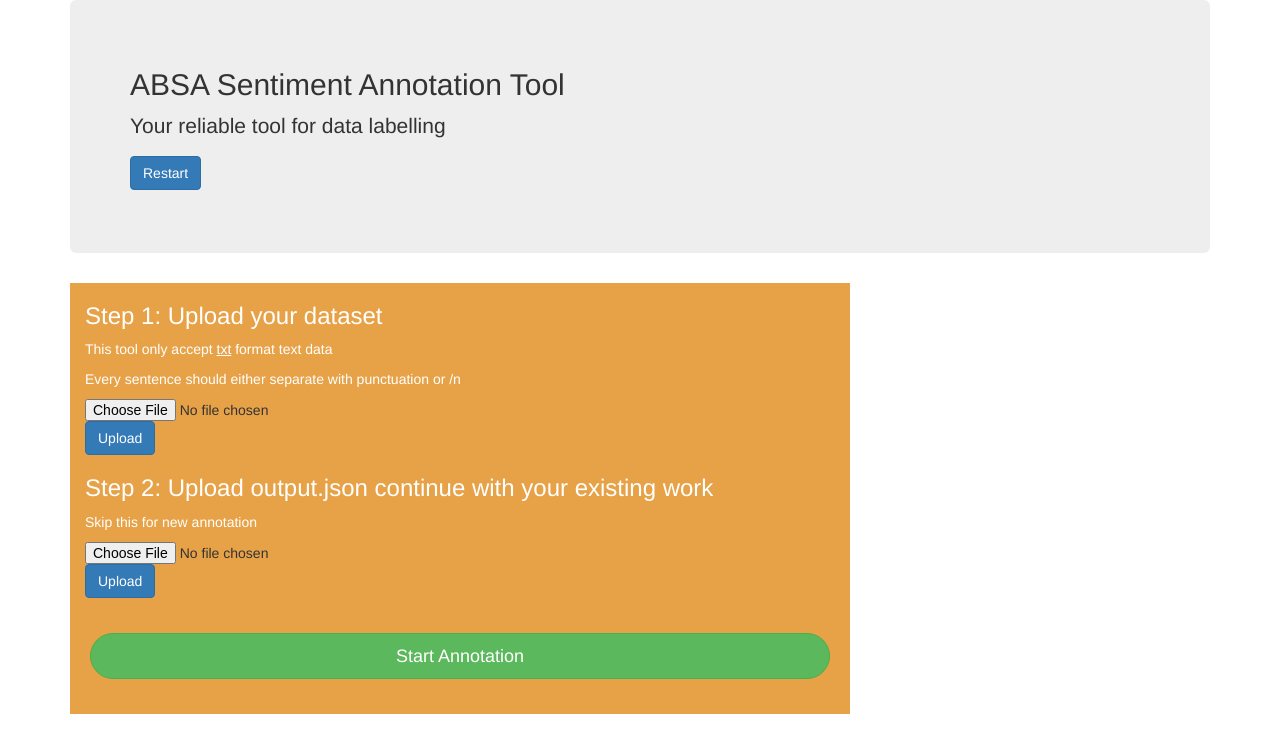
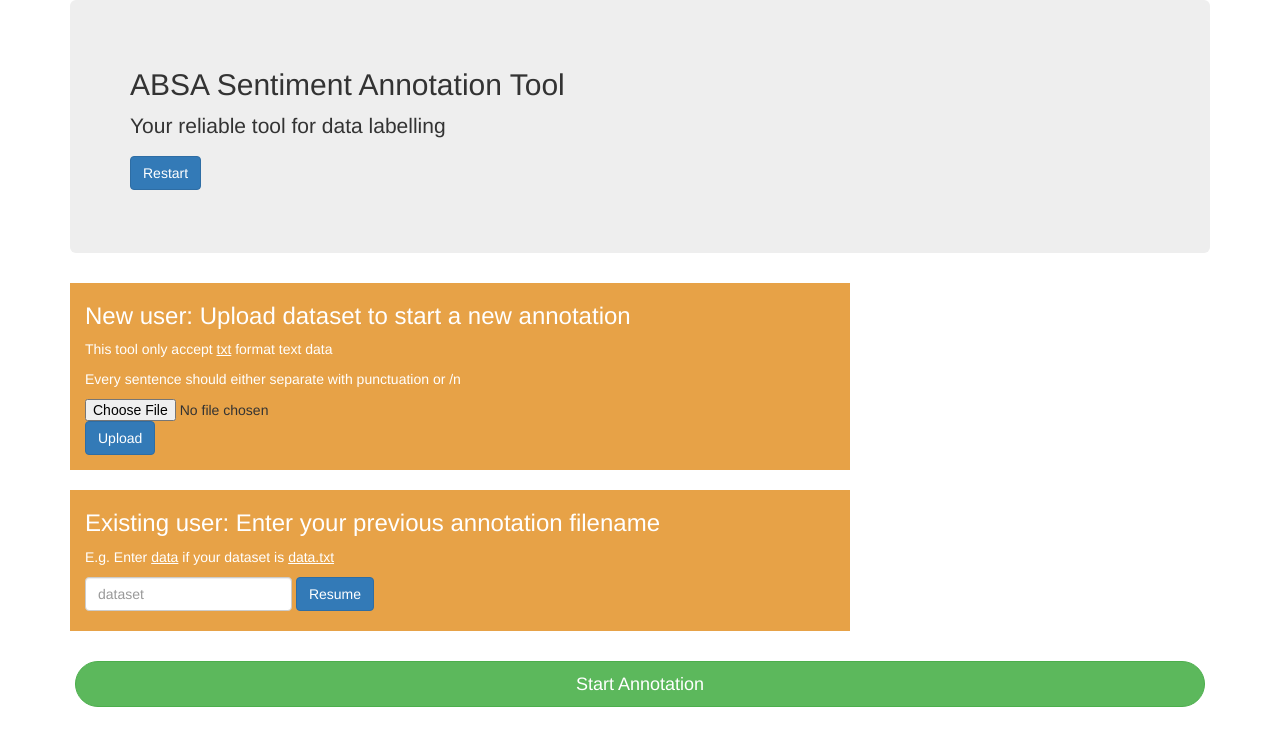
Before and after one commit to laukwunkei/ABSA-annotation-tool, a Flask app: page / in a window 1280 px wide. Shown: the top 753 px of the page. Run offline with Flask 2, Linux system fonts and the light colour scheme; some libraries are stand-ins or nearby versions.

Commit message:
Add summary features

```diff
--- /dev/null
+++ b/Test files/review1.txt
@@ -0,0 +1 @@
+I liked the aluminum body. Lightweight and the screen is beautiful! Buy it, love it, and I promise you won't regret it. From the build quality to the performance, everything about it has been sub-par from what I would have expected from Apple. pretty much everything else about the computer is good it just stops working out of no were. Originally bought it for my wife. It was truly a great computer costing less than one thousand bucks before tax. I bought this laptop on Saturday and am completely in love with it!
--- /dev/null
+++ b/Test files/review2.txt
@@ -0,0 +1 @@
+If you don't like fingerprints, this might not be the laptop for you. Boots up fast and runs great! Call tech support, standard email the form and fax it back in to us. I did contact HP and share how unhappy I am. This is my second MacBook. The service I received from Toshiba went above and beyond the call of duty. I would recommend it just because of the internet speed probably because thats the only thing i really care about.
--- /dev/null
+++ b/Test files/review3.txt
@@ -0,0 +1 @@
+The driver updates don't fix the issue, very frustrating. Dell wanted to charge us for everything everytime I called them with a problem. THIS HAS BEEN NOTHING BUT A HEADACHE SINCE WE PURCHASED IT. Im glad that it has such great features in it. it's just a great toy to have around. When this happened I would have to completely power off my computer and restart it. I always have used a tower home PC and jumped to the laptop and have been very satisfied with its performance. I asked how they would determine that since there are no scratches, dents or other signs of damage and was told that was the only way this type of damage could happen. I had finally reached my limit and broke down. and dell and best buy both refused to take it back after i only had it for 1 hour....
--- a/app.py
+++ b/app.py
@@ -1,19 +1,21 @@
-#flask packages
+# Flask packages
 from flask import Flask, render_template, request, session, redirect, flash, send_file
-from flask_sqlalchemy import SQLAlchemy
 from flask_bootstrap import Bootstrap
 from flask_uploads import UploadSet,configure_uploads,IMAGES,DATA,ALL
 
-#systems
+# Systems
 import os
 import sys
 import json
+import string
 from werkzeug.utils import secure_filename
 import spacy
 
+# Flask app settings
 app = Flask(__name__)
 Bootstrap(app)
-app.config['UPLOAD_PATH'] = 'uploads'
+app.config['UPLOAD_data'] = 'data'
+app.config['UPLOAD_output'] = 'output'
 app.secret_key = 'dljsaklqk24e21cjn!Ew@@dsa5'
 ALLOWED_EXTENSIONS = set(['txt', 'json'])
 
@@ -26,14 +28,54 @@ def allowed_file(filename):
     return '.' in filename and filename.rsplit('.', 1)[1].lower() in ALLOWED_EXTENSIONS
 
 def count_uploadfile(dir):
-    list = os.listdir(dir) # dir is your directory path
+    list = os.listdir(dir)
     number_files = len(list)
     return number_files
 
-def findtxtfile(dir):
+def findfilebyformat(dir, format):
     for file in os.listdir(dir):
-        if file.endswith(".txt"):
+        if file.endswith(format):
             return file
+
+def createFolder(directory):
+    try:
+        if not os.path.exists(directory):
+            os.makedirs(directory)
+    except OSError:
+        print ('Error: Creating directory. ' +  directory)
+
+def deleteDir(dirPath):
+    deleteFiles = []
+    deleteDirs = []
+    for root, dirs, files in os.walk(dirPath):
+        for f in files:
+            deleteFiles.append(os.path.join(root, f))
+        for d in dirs:
+            deleteDirs.append(os.path.join(root, d))
+    for f in deleteFiles:
+        os.remove(f)
+    for d in deleteDirs:
+        os.rmdir(d)
+    os.rmdir(dirPath)
+
+def summary(data):
+    num_unsentiment = 0
+    num_neutral = 0
+    num_pos = 0
+    num_negative = 0
+    for list in data.values():
+        if list == []:
+            num_unsentiment+=1
+            continue
+        for dict in list:
+            for val in dict.values():
+                if int(val) == -1:
+                    num_negative+=1
+                if int(val) == 0:
+                    num_neutral+=1
+                if int(val) == 1:
+                    num_pos+=1
+    return num_unsentiment,num_neutral,num_pos,num_negative
 
 @app.route('/')
 def index():
@@ -52,59 +94,88 @@ def upload_data():
             flash('No selected file')
         if file and allowed_file(file.filename):
             filename_data = secure_filename(file.filename)
-            file.save(os.path.join(app.config['UPLOAD_PATH'], filename_data))
+            session['filename_data'] = filename_data
+            # Create a file under data -> filename as datasetname
+            foldername = filename_data.split('.tx')[0]
+            path = './data/' + foldername +  '/'
+            # Flash error: File exists already
+            if os.path.exists(path):
+                flash("Dataset {} has already exist. Rename your file to procceed.".format(foldername))
+                return redirect('/')
+            session['foldername'] = foldername
+            path = './data/' + foldername +  '/'
+            session['folderpath'] = path
+            createFolder(path)
+            file.save('data/' + foldername + '/' + filename_data)
             flash('File ({}) successfully uploaded'.format(filename_data))
-        return redirect('/')
+            return redirect('/')
+        else:
+            flash("You should upload valid file")
+            return redirect('/')
 
 @app.route('/upload_output', methods=['POST'])
 def upload_output():
     if request.method == 'POST':
-        # check if the post request has the file part
-        if 'output' not in request.files:
-            flash('No file part')
-        file = request.files['output']
-        # If the user does not select a file, the browser submits an
-        # empty file without a filename.
-        if file.filename == '':
-            flash('No selected file')
-        if file and allowed_file(file.filename):
-            filename_output = secure_filename(file.filename)
-            file.save(os.path.join(app.config['UPLOAD_PATH'], filename_output))
-            flash('File ({}) successfully uploaded'.format(filename_output))
+        foldername = request.form['dataset']
+        path = 'data/' + foldername + '/'
+        if not os.path.exists(path):
+            flash('Database "{}" not found'.format(foldername))
+            return redirect('/')
+        session['folderpath'] = path
+        session['filename_data'] = foldername + '.txt'
+        flash('Your previous annotation {} is found'.format(foldername))
         return redirect('/')
 
 @app.route('/start_annotation', methods=['POST','GET'])
 def start_annotation():
+    # Retrieving current annotation foldername
+    folderpath = session.get("folderpath", None)
     # Going back to index page and flash warning
-    if count_uploadfile('uploads') == 0:
+    if folderpath == None:
         flash('Please upload data file before annotation')
         return redirect('/')
-    # find file end with txt and Store filename
-    num_sentences = 0
-    filename = findtxtfile('uploads')
-    text_file = open(os.path.join('uploads', filename), "r").read()
-    nlp_file_doc = nlp(text_file)
-    all_sentences = list(nlp_file_doc.sents)
-    list_size = len(all_sentences)
-    session["list_size"] = list_size
-    first_sentence = all_sentences[0].text
 
-    if count_uploadfile('uploads') == 2:
-        with open('uploads/output.json', 'r') as myfile:
+    # Existing annotation
+    if count_uploadfile(folderpath) == 2:
+        filename = findfilebyformat(folderpath, '.txt')
+        text_file = open(folderpath + filename, "r").read()
+        nlp_file_doc = nlp(text_file)
+        all_sentences = list(nlp_file_doc.sents)
+        list_size = len(all_sentences)
+        session["list_size"] = list_size
+        output_file = findfilebyformat(folderpath, '.json')
+        output_path = folderpath + output_file
+        session['output_path'] = output_path
+        with open(output_path, 'r') as myfile:
             data=myfile.read()
         data = json.loads(data)
         num_sentences = len(data)
+        # When you have finished annotation
+        if num_sentences == list_size:
+            flash("You have done with annotation for {}.".format(filename))
+            return render_template('index.html')
         session["num_sentences"] = num_sentences
         all_sentences = all_sentences[num_sentences:]
         first_sentence = all_sentences[0].text
         data[first_sentence] = []
-        with open('uploads/output.json', 'w') as f:
+        with open(output_path, 'w') as f:
             f.write(json.dumps(data))
 
-    if count_uploadfile('uploads') == 1:
+    # New annotation
+    if count_uploadfile(folderpath) == 1:
+        num_sentences = 0
+        filename = session.get("filename_data", None)
+        text_file = open((folderpath + filename), "r").read()
+        nlp_file_doc = nlp(text_file)
+        all_sentences = list(nlp_file_doc.sents)
+        list_size = len(all_sentences)
+        session["list_size"] = list_size
+        first_sentence = all_sentences[0].text
         session["num_sentences"] = num_sentences
         data = {first_sentence:[]}
-        with open("uploads/output.json", "w") as write_file:
+        output_path = folderpath + filename.split('.tx')[0] + "_output.json"
+        session['output_path'] = output_path
+        with open(output_path, "w") as write_file:
             json.dump(data, write_file)
 
     #Test out the first sentence
@@ -119,14 +190,16 @@ def add_auto():
     if request.method == 'POST':
         auto_dependency = request.form['auto_dependency']
         auto_polarity = request.form['auto_polarity']
-        with open('uploads/output.json', 'r') as myfile:
+        output_path = session.get("output_path", None)
+        with open(output_path, 'r') as myfile:
             data=myfile.read()
         data = json.loads(data)
         #update output files with new dependency
+        auto_dependency = auto_dependency.strip("()").replace("'","")
         pair = {auto_dependency: auto_polarity}
         last_sentence = list(data.keys())[-1]
         data[last_sentence].append(pair)
-        with open("uploads/output.json", "w") as write_file:
+        with open(output_path, "w") as write_file:
             json.dump(data, write_file)
         return ('', 204)
 
@@ -136,44 +209,46 @@ def add_manual():
         manual_aspect_term = request.form['manual_aspect_term']
         manual_polarity_term = request.form['manual_polarity_term']
         manual_polarity = request.form['manual_polarity']
-        with open('uploads/output.json', 'r') as myfile:
+        output_path = session.get("output_path", None)
+        with open(output_path, 'r') as myfile:
             data=myfile.read()
         data = json.loads(data)
         #update output files with new dependency
-        dependacy = "({}, {})".format(manual_aspect_term, manual_polarity_term)
+        dependacy = "{}, {}".format(manual_aspect_term, manual_polarity_term)
         pair = {dependacy: manual_polarity}
         last_sentence = list(data.keys())[-1]
         data[last_sentence].append(pair)
-        with open("uploads/output.json", "w") as write_file:
+        with open(output_path, "w") as write_file:
             json.dump(data, write_file)
         return ('', 204)
 
 @app.route('/next', methods=['POST','GET'])
 def next():
     # Retrieve file name and update num of edited sentence
-    filename = findtxtfile('uploads')
+    dataname = session.get("filename_data", None)
+    foldername = session.get("folderpath")
     num_sentences = int(session.get("num_sentences", None))
     list_size = int(session.get("list_size", None))
     #When you have finished with editing
     num_sentences += 1
-    print("num size is {} list_s is {}".format(num_sentences, list_size))
     if (num_sentences == list_size):
-        flash("You have done with {} annotation! congratulations!".format(filename))
+        flash("You have done with {} annotation! congratulations!".format(dataname))
         return render_template('success.html')
     session["num_sentences"] = num_sentences
 
     # Update output with next sentence
-    text_file = open(os.path.join('uploads',filename), "r").read()
+    text_file = open(foldername + dataname, "r").read()
     nlp_file_doc = nlp(text_file)
     all_sentences = list(nlp_file_doc.sents)
     all_sentences = all_sentences[num_sentences:]
     first_sentence = all_sentences[0].text
 
-    with open('uploads/output.json', 'r') as f:
+    output_path = session.get("output_path", None)
+    with open(output_path, 'r') as f:
         json_data = json.load(f)
         json_data[first_sentence] = []
 
-    with open('uploads/output.json', 'w') as f:
+    with open(output_path, 'w') as f:
         f.write(json.dumps(json_data))
 
     extraction = apply_extraction(first_sentence, nlp)
@@ -183,21 +258,29 @@ def next():
 
 @app.route('/exit', methods=['POST','GET'])
 def exit():
-    return render_template('success.html')
+    output_path = session.get("output_path", None)
+    with open(output_path, 'r') as myfile:
+        data=myfile.read()
+    data = json.loads(data)
+    num_annotation = len(data)
+    num_unsentiment,num_neutral,num_pos,num_negative = summary(data)
+    return render_template('success.html', num_annotation=num_annotation, num_unsentiment=num_unsentiment,num_neutral=num_neutral,num_pos=num_pos,num_negative=num_negative)
 
 @app.route('/download', methods=['POST','GET'])
 def download():
-    path = "uploads/output.json"
-    return send_file(path, as_attachment=True)
+    output_path = session.get("output_path", None)
+    return send_file(output_path, as_attachment=True)
 
 @app.route('/restart', methods=['POST','GET'])
 def restart():
-    # Clear all uploads and outputs
-    print(len(os.listdir('uploads')))
-    if (len(os.listdir('uploads'))!=0):
-        for filename in os.listdir('uploads'):
-            os.remove(os.path.join(app.config['UPLOAD_PATH'], filename))
+    session.clear()
+    return render_template('index.html')
+
+@app.route('/clear', methods=['POST','GET'])
+def clear():
+    folderpath = session.get("folderpath", None)
+    deleteDir(folderpath)
     return render_template('index.html')
 
 if __name__ == '__main__':
-    app.run(debug=True)
+    app.run(debug=True, threaded=True)
--- a/templates/index.html
+++ b/templates/index.html
@@ -15,7 +15,7 @@
           <div class="main">
               <div class="row">
                 <div class="col-md-8" style="background-color:#e7a247">
-                  <h3 style="color:#fff">Step 1: Upload your dataset</h3>
+                  <h3 style="color:#fff">New user: Upload dataset to start a new annotation</h3>
                     <p style="color:#fff">This tool only accept <ins>txt</ins> format text data </p>
                     <p style="color:#fff">Every sentence should either separate with punctuation or /n  </p>
                       <form method=POST enctype=multipart/form-data action="{{ url_for('upload_data') }}" class="form-group">
@@ -24,14 +24,32 @@
                           <button type="submit" class="btn btn-primary mb-2">Upload</button>
                         </div>
                         </form>
-                          <h3 style="color:rgb(255, 255, 255)">Step 2: Upload output.json continue with your existing work</h3>
-                            <p style="color:#fff"> Skip this for new annotation </p>
-                        <form method=POST enctype=multipart/form-data action="{{ url_for('upload_output') }}" class="form-group">
-                        <div class="form-inline">
-                            <input type="file" name="output">
-                            <button type="submit" class="btn btn-primary mb-2">Upload</button>
                 </div>
+              </div>
+          </div>
+      </div>
+        </br>
+          <div class="container">
+            <div class="main">
+                <div class="row">
+                  <div class="col-md-8" style="background-color:#e7a247">
+                          <h3 style="color:rgb(255, 255, 255)">Existing user: Enter your previous annotation filename</h3>
+                            <p style="color:#fff"> E.g. Enter <ins>data</ins> if your dataset is <ins>data.txt</ins></p>
+                            <form class="form-inline" method=POST action="{{ url_for('upload_output') }}" class="form-group">
+                                <div class="form-group mx-sm-3 mb-2">
+                                  <label for="inputpolarity" class="sr-only"> dataset filename </label>
+                                  <input type="text" class="form-control" name="dataset" placeholder="dataset">
+                                </div>
+                                <button type="submit" class="btn btn-primary mb-2">Resume</button>
                             </form>
+                      <br/>
+
+                </div>
+
+              </div>
+
+      </div>
+      </div>
       <p>
         {% with messages = get_flashed_messages() %}
           {% if messages %}
@@ -49,15 +67,6 @@
             <input type="submit" value="Start Annotation" class="btn btn-lg btn-block btn-success" style="border-radius: 50px">
         </div>
     </form>
-                      <br/>
-
-                </div>
-
-              </div>
-
-      </div>
-      </div>
-      </div>
 
 
 {% endblock %}
```
Also changed, not shown: data/data.md (added, +10 -0 lines), requirements.txt (added, +31 -0 lines), templates/success.html (+12 -2 lines), README.md (added), static/annotation.png (added), static/homepage.png (added). Lines whose indentation alone changed are shown as unchanged.
